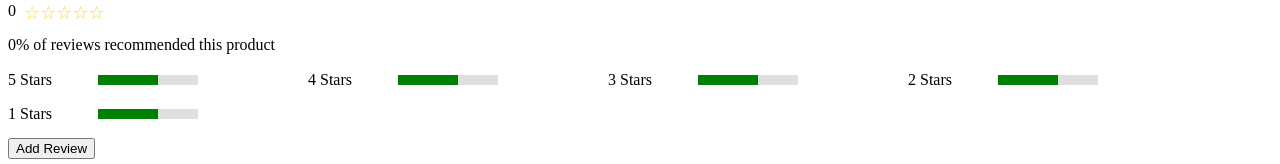
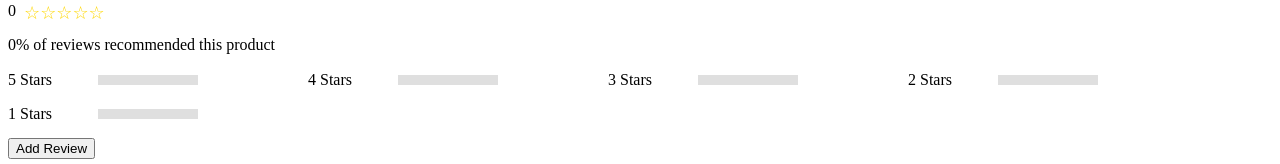
Before and after one commit to sunheal/Atelier.io, a React app: page / in a window 1280 px wide. Shown: the part 693-857 px from the top of the page. Built offline with nearby package versions, Linux system fonts and the light colour scheme; no server answers; the HTML template or start-up script is replaced by a standard one.

Commit message:
put together the pieces in review breakdowm bars

```diff
--- a/client/src/components/Ratings&Reviews/RR_app.jsx
+++ b/client/src/components/Ratings&Reviews/RR_app.jsx
@@ -12,6 +12,8 @@ class RR_app extends React.Component {
         this.state = {
             rating: 0,
             recommend: 0,
+            ratings: {},
+            count:0,
         }
         this.getRating = this.getRating.bind(this);
     }
@@ -34,12 +36,13 @@ class RR_app extends React.Component {
                 totalRec = recOnly + Number(Object.values(recObj)[0]);
                 recOnly = ((recOnly/totalRec) * 100).toFixed(0)
                 this.setState({
-                    recommend : recOnly
+                    recommend : recOnly,
                 })
             }
             if(Object.keys(resObj).length === 0) {
                 this.setState({
-                    rating : 0
+                    rating : 0,
+                    ratings: resObj,
                 })
             }else {
                 let total = 0, count = 0, avg = 0;
@@ -50,7 +53,9 @@ class RR_app extends React.Component {
                 }
                 avg = (total / count).toFixed(1);
                 this.setState({
-                    rating: avg
+                    rating: avg,
+                    ratings: resObj,
+                    count: count,
                 })
             }
 
@@ -112,7 +117,7 @@ class RR_app extends React.Component {
                 <div className="leftOfRR">
                <p className="ratingHeader_star"> {this.state.rating} &nbsp; <Stars className="avgStar" rating = {this.state.rating} />  </p >
                <p> {this.state.recommend}% of reviews recommended this product</p>
-               <BarChart />
+               <BarChart ratings={this.state.ratings} count={this.state.count}/>
                 </div>
                 <div className="rightOfRR">
                     <ReviewList id={this.props.id}/>
--- a/client/src/components/Ratings&Reviews/breakdowns.jsx
+++ b/client/src/components/Ratings&Reviews/breakdowns.jsx
@@ -4,8 +4,11 @@ import React from "react"
   class BarChart extends React.Component {
       constructor(props) {
         super(props);
+        this.state = {
+            totalRating: 0,
+        }
+
       }
-
 
 
     render() {
@@ -14,27 +17,27 @@ import React from "react"
             <svg height='30' width="300">
                 <text className="name-label" x="0" y="15">5 Stars</text>
                 <rect className='grey' width='100' height='10' x='90' y='5'fill="grey" opacity='0.25'/>
-                <rect className='green' width='60' height='10'  x='90' y='5' fill="green" />
+                <rect className='green' width={((this.props.ratings[5]/this.props.count)*100).toString()} height='10'  x='90' y='5' fill="green" />
             </svg>
             <svg height='30' width="300">
                 <text className="name-label" x="0" y="15">4 Stars</text>
                 <rect className='grey' width='100' height='10' x='90' y='5'fill="grey" opacity='0.25'/>
-                <rect className='green' width='60' height='10'  x='90' y='5' fill="green"/>
+                <rect className='green' width={((this.props.ratings[4]/this.props.count)*100).toString()} height='10'  x='90' y='5' fill="green"/>
             </svg>
             <svg height='30' width="300">
                 <text className="name-label" x="0" y="15">3 Stars</text>
                 <rect className='grey' width='100' height='10' x='90' y='5'fill="grey" opacity='0.25'/>
-                <rect className='green' width='60' height='10'  x='90' y='5' fill="green"/>
+                <rect className='green' width={((this.props.ratings[3]/this.props.count)*100).toString()} height='10'  x='90' y='5' fill="green"/>
             </svg>
             <svg height='30' width="300">
                 <text className="name-label" x="0" y="15">2 Stars</text>
                 <rect className='grey' width='100' height='10' x='90' y='5'fill="grey" opacity='0.25'/>
-                <rect className='green' width='60' height='10'  x='90' y='5' fill="green"/>
+                <rect className='green' width={((this.props.ratings[2]/this.props.count)*100).toString()} height='10'  x='90' y='5' fill="green"/>
             </svg>
             <svg height='30' width="300">
                 <text className="name-label" x="0" y="15">1 Stars</text>
                 <rect className='grey' width='100' height='10' x='90' y='5'fill="grey" opacity='0.25'/>
-                <rect className='green' width='60' height='10'  x='90' y='5' fill="green"/>
+                <rect className='green' width={((this.props.ratings[1]/this.props.count)*100).toString()} height='10'  x='90' y='5' fill="green"/>
             </svg>
 
             </div>
```
